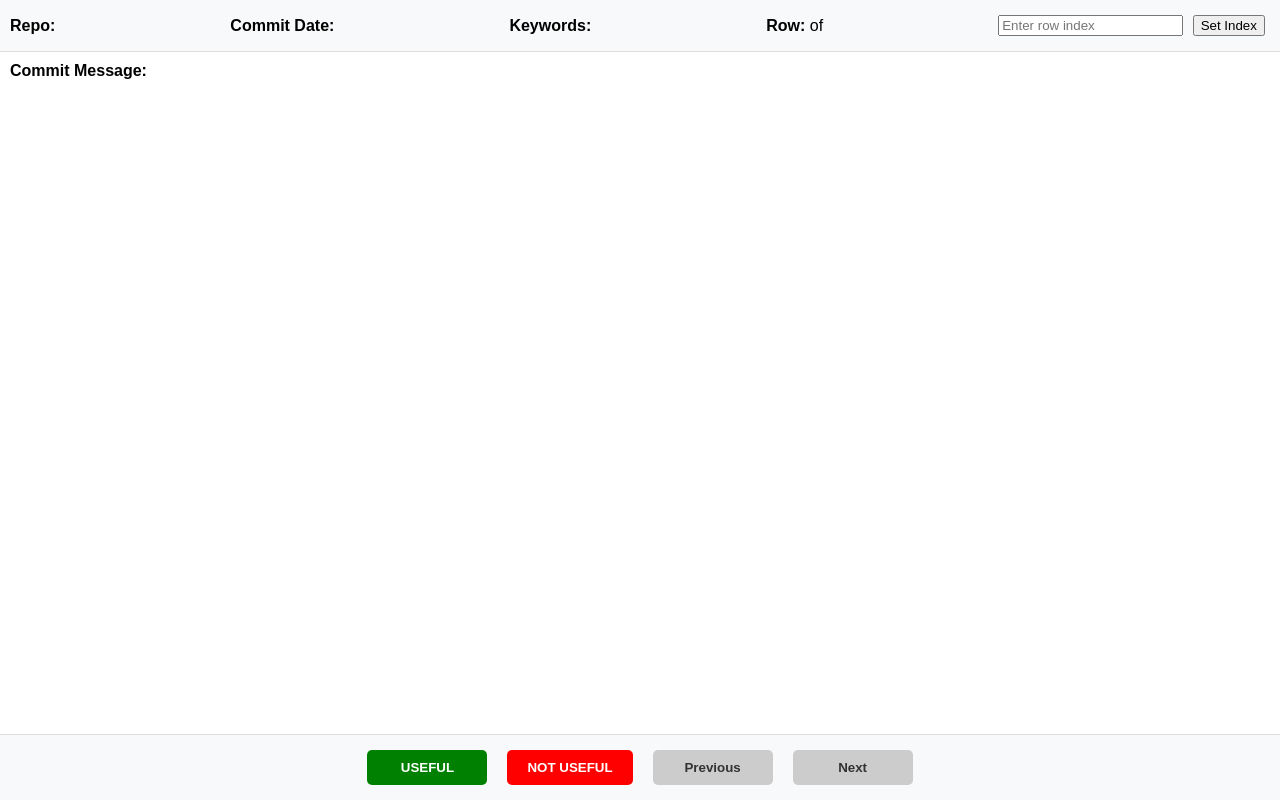
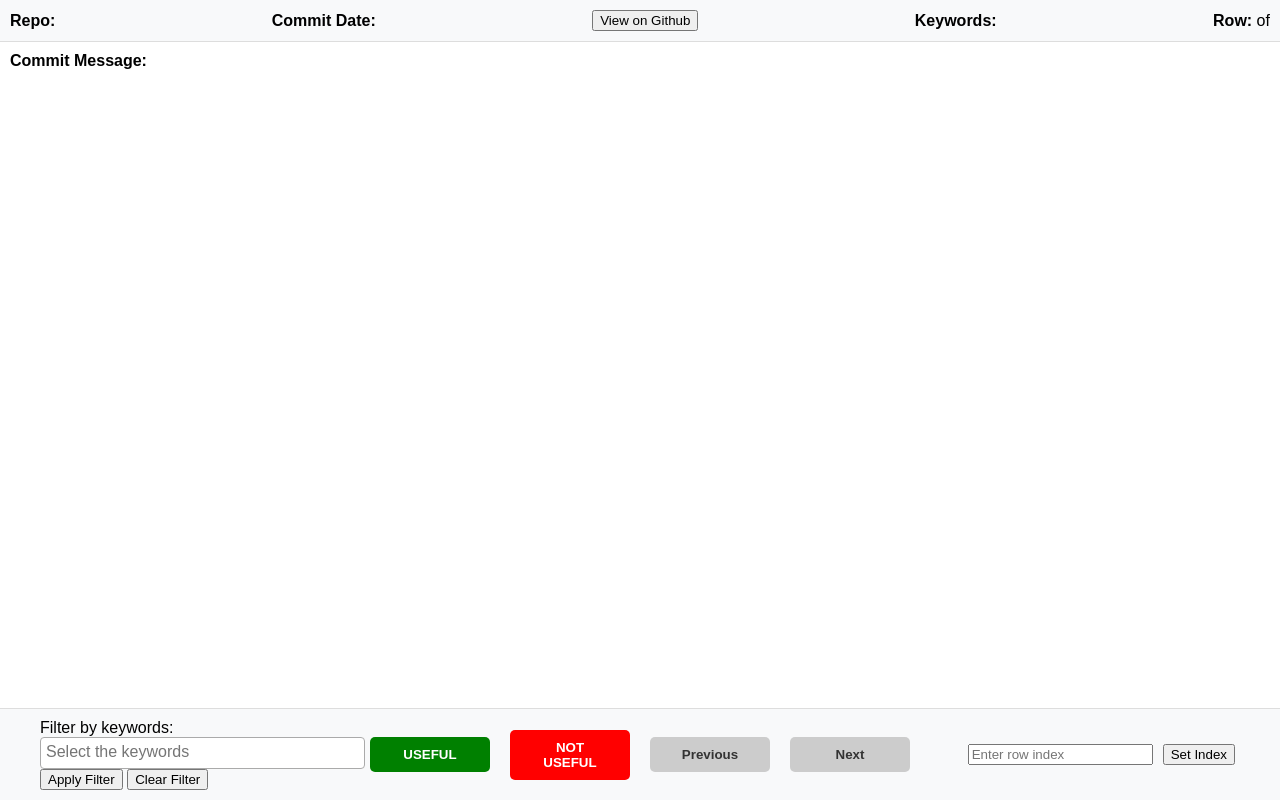
Before and after one commit to giuseppedima/web-testing-adoption-dynamics-analyzer, a Flask app: page / in a window 1280 px wide. Run offline with Flask 3, Linux system fonts and the light colour scheme; data that the repository does not hold is empty; some libraries are stand-ins or nearby versions.

Commit message:
Improved the Commit Messages Viewer + fix inconsistency on CommitFiterer
- changed the CommitFilterer class to save the keywords in lowercase as in all the other classes
- modified the html layout using grid
- added the possibilty to filter by keywords in the Commit Messages Viewer
- updated the set-index-manually component for using result index instead of row index
- added the possibility to navigate the commits and label them pressing keyboard buttons
- added a button to view the commit on github

```diff
--- a/ICSME-be/requirements.txt
+++ b/ICSME-be/requirements.txt
@@ -11,3 +11,4 @@
 six==1.17.0
 tzdata==2024.2
 Werkzeug==3.1.3
+openpyxl==3.1.2
--- a/ICSME-be/server.py
+++ b/ICSME-be/server.py
@@ -2,12 +2,11 @@
 
 from flask import Flask, jsonify, render_template,request
 import pandas as pd
+from pathlib import Path
 
 app = Flask(__name__)
 
-#csv_file_path = 'changes_to_analyze_new_merged.csv'
-csv_file_path = '/home/sergio/PycharmProjects/E2E-Miner-A-tool-for-mining-E2E-tests-from-software-repositories/PBT/pbt_files_changes.csv'
-excel_file_path = '/home/sergio/PycharmProjects/ICSME-be/adoption_commits_filtered.xlsx'
+excel_file_path = Path(__file__).parent / 'adoption_commits_filtered.xlsx'
 
 @app.route('/')
 def index():
@@ -16,7 +15,6 @@
 
 @app.route('/get_csv_data/<int:index>', methods=['GET'])
 def get_csv_data(index):
-    #df = pd.read_csv(csv_file_path)
     df = pd.read_excel(excel_file_path, engine='openpyxl')
     if index < 0 or index >= len(df):
         return jsonify({'error': 'Index out of range'})
@@ -52,8 +50,6 @@
     if index is None or new_label is None:
         return jsonify({'error': 'Index or change_label is missing'}), 400
 
-    # Leggi il CSV
-    #df = pd.read_csv(csv_file_path)
     # Leggi excel
     df = pd.read_excel(excel_file_path,engine='openpyxl')
 
@@ -69,9 +65,22 @@
 
     return jsonify({'success': True, 'message': 'Label saved successfully'})
 
+@app.route('/keywords', methods=['GET'])
+def get_keywords():
+    df = pd.read_excel(excel_file_path, engine='openpyxl')
+    # Filtra solo i valori non vuoti
+    # Estrai tutte le keyword, splitta per virgola, trimma e rendi uniche
+    keywords_series = df['matches'].dropna().apply(lambda x: [kw.strip() for kw in str(x).split(',')])
+    keywords = sorted(set(kw for sublist in keywords_series for kw in sublist if kw))
+    # Trunca ogni keyword a 200 caratteri e aggiungi "..." se necessario
+    keywords = [keyword[:200] + "..." if len(keyword) > 200 else keyword for keyword in keywords]
+
+    return jsonify(keywords)
+
+
 @app.route('/labels', methods=['GET'])
 def get_labels():
-    df = pd.read_csv(csv_file_path)
+    df = pd.read_excel(excel_file_path, engine='openpyxl')
     # Filtra solo i valori non vuoti
     labels = sorted(df['label'].dropna().unique().tolist())
     # Trunca ogni label a 200 caratteri e aggiungi "..." se necessario
@@ -79,5 +88,19 @@
 
     return jsonify(labels)
 
+@app.route('/filter_by_keywords', methods=['POST'])
+def filter_by_keywords():
+    data = request.get_json()
+    keywords = data.get('keywords', [])
+    if not keywords:
+        return jsonify({'indices': []})
+    df = pd.read_excel(excel_file_path, engine='openpyxl')
+    indices = []
+    for idx, row in df.iterrows():
+        matches = str(row.get('matches', ''))
+        if any(kw in matches for kw in keywords):
+            indices.append(idx)
+    return jsonify({'indices': indices})
+
 if __name__ == '__main__':
     app.run(debug=True)
--- a/ICSME-be/static/IST-script.js
+++ b/ICSME-be/static/IST-script.js
@@ -1,5 +1,6 @@
 let currentIndex = 0;
 let totalRows = 0;
+let filteredIndices = null; // Nuova variabile globale
 
 document.addEventListener('DOMContentLoaded', () => {
     fetch('/get_total_rows')
@@ -8,6 +9,68 @@
             totalRows = data.total_rows;
             document.getElementById('total-rows').textContent = totalRows;
             loadRow(currentIndex);
+            updateFilterResultsInfo();
+        });
+
+    $('#keyword-filter').select2({
+        placeholder: "Select the keywords",
+        width: '100%'
+    });
+
+    document.getElementById('clear-keyword-filter').addEventListener('click', function() {
+        $('#keyword-filter').val(null).trigger('change');
+        document.getElementById('apply-keyword-filter').click(); // Simula il click per applicare il filtro
+    });
+
+    document.getElementById('apply-keyword-filter').addEventListener('click', function() {
+        const selectedKeywords = $('#keyword-filter').val();
+        console.log('Selected keywords:', selectedKeywords);
+
+        // Se nessuna keyword selezionata, resetta la visualizzazione
+        if (!selectedKeywords || selectedKeywords.length === 0) {
+            filteredIndices = null; // Reset filtri
+            loadRowByIndex(0);
+            return;
+        }
+
+        // Invia le keyword selezionate al backend per filtrare
+        fetch('/filter_by_keywords', {
+            method: 'POST',
+            headers: {
+                'Content-Type': 'application/json'
+            },
+            body: JSON.stringify({ keywords: selectedKeywords })
+        })
+        .then(response => response.json())
+        .then(data => {
+            const indices = data.indices;
+            if (indices.length === 0) {
+                alert('Nessun risultato trovato per le keyword selezionate.');
+                filteredIndices = null;
+                return;
+            }
+            filteredIndices = indices;
+            loadRowByIndex(0);
+        })
+        .catch(error => {
+            alert('Errore durante il filtraggio: ' + error);
+        });
+    });
+
+    // Popola le opzioni dal backend
+    fetch('/keywords')
+        .then(response => response.json())
+        .then(keywords => {
+            const select = document.getElementById('keyword-filter');
+            select.innerHTML = ''; // Pulisci le opzioni esistenti
+            keywords.forEach(keyword => {
+                const option = document.createElement('option');
+                option.value = keyword;
+                option.textContent = keyword;
+                select.appendChild(option);
+            });
+            // Aggiorna Select2 dopo aver aggiunto le opzioni
+            $('#keyword-filter').trigger('change');
         });
 });
 
@@ -58,74 +121,60 @@
                 document.getElementById('change-label').value='';
             }*/
 
+            document.getElementById('view-commit').onclick = function() {
+                window.open(`https://github.com/${data.repo}/commit/${data.hash}`, '_blank');
+            };
+
         });
 }
 
 
-function  setCurrentIndexManually(){
-       const index = parseInt(document.getElementById('index-input').value, 10);
+function loadRowByIndex(index) {
+    if (filteredIndices && filteredIndices.length > 0) {
+        if (index >= 0 && index < filteredIndices.length) {
+            currentIndex = index;
+            loadRow(filteredIndices[currentIndex]);
+        }
+    } else {
+        if (index >= 0 && index < totalRows) {
+            currentIndex = index;
+            loadRow(currentIndex);
+        }
+    }
+    updateFilterResultsInfo();
+}
+
+function setCurrentIndexManually() {
+    const index = parseInt(document.getElementById('index-input').value, 10);
     console.log('set current index manually: ' + index);
 
-    if (!isNaN(index) && index <= totalRows && index >= 1) {
-        currentIndex = index - 1;
-        loadRow(currentIndex);
+    if (!isNaN(index)) {
+        loadRowByIndex(index - 1);
     } else {
-        console.log('Invalid index');
+        alert('Invalid index');
     }
-
 }
 
 function previousRow() {
-    if (currentIndex > 0) {
-        currentIndex--;
-        loadRow(currentIndex);
-    }
+    loadRowByIndex(currentIndex - 1);
 }
 
 function nextRow() {
-    if (currentIndex < totalRows - 1) {
-        currentIndex++;
-        loadRow(currentIndex);
-    }
+    loadRowByIndex(currentIndex + 1);
 }
 
 function saveLabel(label) {
-    const data ={
-        index: currentIndex,
-        change_label : label
+    let realIndex;
+    if (filteredIndices && filteredIndices.length > 0) {
+        realIndex = filteredIndices[currentIndex];
+    } else {
+        realIndex = currentIndex;
     }
-    perform_save_label_request(data)
-
-    /*
-    const label_text = document.getElementById("change-label").value;
-    const selectElement = document.getElementById('label-options'); // Ottieni il riferimento alla select
-    const selectedValue = selectElement.value; // Ottieni il valore selezionato
-    console.log('label_text: '+label_text+' combobox: '+selectedValue)
-    if(label_text!='' && selectedValue!=''){
-       alert('You can only enter a label manually or choose it from the combo box!')
-    }else if (label_text!='' && selectedValue ==''){
-         const data = {
-            index: currentIndex,
-            change_label: label_text
-        };
-         console.log('saving label '+label_text+' row_index: '+currentIndex)
-         perform_save_label_request(data);
-    }else if(label_text=='' && selectedValue!=''){
-        const data = {
-            index: currentIndex,
-            change_label: selectedValue
-        };
-        console.log('saving label '+selectedValue+' row_index: '+currentIndex)
-        perform_save_label_request(data);
-    }else{ //empty case
-        data ={
-            index : currentIndex,
-            change_label:''
-        }
-        perform_save_label_request(data)
-        console.log('deleting the current label from row_index: '+currentIndex);
-    }*/
-
+    const data = {
+        index: realIndex,
+        change_label: label
+    };
+    perform_save_label_request(data);
 }
 
 
@@ -141,7 +190,8 @@
     .then(response => response.json())
     .then(data => {
         if (data.success) {
-            alert("Label saved successfully!");
+            loadRowByIndex(currentIndex); // Ricarica la riga corrente per aggiornare l'etichetta
+            // alert("Label saved successfully!");
         } else {
             alert("Error: " + data.error);
         }
@@ -205,3 +255,48 @@
         diffContent.appendChild(lineElement);
     });
 }
+
+function updateFilterResultsInfo() {
+    const infoSpan = document.getElementById('filter-results-info');
+    if (!infoSpan) return;
+    if (filteredIndices && filteredIndices.length > 0) {
+        infoSpan.textContent = `Result ${currentIndex + 1} of ${filteredIndices.length}`;
+    } else {
+        infoSpan.textContent = `Result ${currentIndex + 1} of ${totalRows}`;
+    }
+}
+
+document.addEventListener('keydown', function(event) {
+    const active = document.activeElement;
+
+    // Se focus su input indice e Invio, imposta indice manualmente
+    if (event.key === 'Enter' && active && active.id === 'index-input') {
+        setCurrentIndexManually();
+        event.preventDefault();
+        return;
+    }
+
+    // Evita conflitti se si sta scrivendo in un input
+    if (active && (active.tagName === 'INPUT')) return;
+
+    switch(event.key) {
+        case 'ArrowLeft':
+        case 'ArrowUp':
+            previousRow();
+            event.preventDefault();
+            break;
+        case 'ArrowRight':
+        case 'ArrowDown':
+            nextRow();
+            event.preventDefault();
+            break;
+        case 'Enter':
+            saveLabel('useful');
+            event.preventDefault();
+            break;
+        case 'Backspace':
+            saveLabel('not-useful');
+            event.preventDefault();
+            break;
+    }
+});
--- a/ICSME-be/templates/IST-commit-analysis.html
+++ b/ICSME-be/templates/IST-commit-analysis.html
@@ -4,17 +4,27 @@
     <meta charset="UTF-8">
     <meta name="viewport" content="width=device-width, initial-scale=1.0">
     <title>Commit Messages Viewer</title>
+    <link href="https://cdn.jsdelivr.net/npm/select2@4.1.0-rc.0/dist/css/select2.min.css" rel="stylesheet" />
     <style>
-    body {
-        font-family: Arial, sans-serif;
+    html, body {
+        height: 100%;
         margin: 0;
         padding: 0;
+        font-family: Arial, sans-serif;
+    }
+    body {
+        min-height: 100vh;
+        display: grid;
+        grid-template-rows: auto 1fr auto;
+        grid-template-areas:
+            "top"
+            "main"
+            "bottom";
         height: 100vh;
-        display: flex;
-        flex-direction: column;
     }
 
     #top-info {
+        grid-area: top;
         padding: 10px;
         background-color: #f8f9fa;
         border-bottom: 1px solid #ddd;
@@ -25,10 +35,10 @@
     }
 
     #content {
-        flex: 1;
+        grid-area: main;
         display: flex;
         overflow: hidden;
-        height: calc(100vh - 120px);
+        height: 100%;
     }
 
     #commit-message, #diff-content {
@@ -68,13 +78,43 @@
     }
 
     #bottom-controls {
-        padding: 10px;
+        grid-area: bottom;
+        display: grid;
+        grid-template-columns: 1fr 1fr 1fr;
+        align-items: center;
+        padding: 10px 40px;
         background-color: #f8f9fa;
         border-top: 1px solid #ddd;
-        text-align: center;
     }
 
-    button {
+    #filter-container {
+        grid-column: 1;
+        justify-self: stretch;
+        align-items: flex-start;
+        width: 100%;
+    }
+
+    #buttons-container {
+        grid-column: 2;
+        justify-self: center;
+        display: flex;
+        flex-direction: row;
+        gap: 10px;
+        align-items: center;
+    }
+
+    #index-container {
+        grid-column: 3;
+        justify-self: end;
+        display: flex;
+        flex-direction: row;
+        align-items: center;
+        gap: 5px;
+    }
+
+    #bottom-controls > button,
+    #buttons-container > button,
+    #index-container > button {
         margin: 5px;
     }
 
@@ -86,20 +126,16 @@
         font-size: 14px;
         line-height: 1.5;
     }
-</style>
 
-
+    </style>
 </head>
 <body>
 <div id="top-info">
     <div><strong>Repo:</strong> <span id="repo"></span></div>
     <div><strong>Commit Date:</strong> <span id="commit-date"></span></div>
+    <div><button id="view-commit">View on Github</button></div>
     <div><strong>Keywords:</strong> <span id="keywords"></span></div>
     <div><strong>Row:</strong> <span id="current-index"></span> of <span id="total-rows"></span></div>
-    <div>
-        <input type="number" id="index-input" min="0" placeholder="Enter row index">
-        <button id="set-index-button">Set Index</button>
-    </div>
 </div>
 
 <!-- Content div with commit message and diff content -->
@@ -111,30 +147,29 @@
 </div>
 
 
-<!--
+<!-- Bottom controls div -->
 <div id="bottom-controls">
-    <div style="display: flex; align-items: stretch; width: 100%;">
-        <select id="useful-options" style="flex-grow: 1; margin-left: 10px;">
-          <option value="useful">Useful</option>
-          <option value="not-useful">Not Useful</option>
-        </select>
-        <button id="save-button">Save</button>
+    <div id="filter-container">
+        <label for="keyword-filter">Filter by keywords:</label>
+        <select id="keyword-filter" multiple></select>
+        <button id="apply-keyword-filter" title="Apply filter">Apply Filter</button>
+        <button id="clear-keyword-filter" title="Clear filter" type="button">Clear Filter</button>
+        <span id="filter-results-info" style="margin-left:10px; font-weight:bold;"></span>
     </div>
-    <div>
-        <button id="prev-button">Previous</button>
-        <button id="next-button">Next</button>
+    <div id="buttons-container">
+        <button id="useful-button" style="background-color: green; color: white; padding: 10px 20px; border: none; border-radius: 5px; min-width: 120px; font-weight: bold;" title="Useful (Enter key)">USEFUL</button>
+        <button id="not-useful-button" style="background-color: red; color: white; padding: 10px 20px; border: none; border-radius: 5px; min-width: 120px; font-weight: bold;" title="Not Useful (Backspace key)">NOT USEFUL</button>
+        <button id="prev-button" style="background-color: #ccc; color: #333; padding: 10px 20px; border: none; border-radius: 5px; min-width: 120px; font-weight: bold;" title="Previous (←/↑ keys)">Previous</button>
+        <button id="next-button" style="background-color: #ccc; color: #333; padding: 10px 20px; border: none; border-radius: 5px; min-width: 120px; font-weight: bold;" title="Next (→/↓ keys)">Next</button>
+    </div>
+    <div id="index-container">
+        <input type="number" id="index-input" min="1" placeholder="Enter row index">
+        <button id="set-index-button" title="Go to index (Enter key on input field)">Set Index</button>
     </div>
 </div>
--->
 
-<!-- Bottom controls div -->
-<div id="bottom-controls" style="display: flex; justify-content: center; gap: 10px; margin-top: 20px;">
-    <button id="useful-button" style="background-color: green; color: white; padding: 10px 20px; border: none; border-radius: 5px; min-width: 120px; font-weight: bold;">USEFUL</button>
-    <button id="not-useful-button" style="background-color: red; color: white; padding: 10px 20px; border: none; border-radius: 5px; min-width: 120px; font-weight: bold;">NOT USEFUL</button>
-    <button id="prev-button" style="background-color: #ccc; color: #333; padding: 10px 20px; border: none; border-radius: 5px; min-width: 120px; font-weight: bold;">Previous</button>
-    <button id="next-button" style="background-color: #ccc; color: #333; padding: 10px 20px; border: none; border-radius: 5px; min-width: 120px; font-weight: bold;">Next</button>
-</div>
-
+<script src="https://code.jquery.com/jquery-3.6.0.min.js"></script>
+<script src="https://cdn.jsdelivr.net/npm/select2@4.1.0-rc.0/dist/js/select2.min.js"></script>
 <script src="{{ url_for('static', filename='IST-script.js') }}"></script>
 </body>
 </html>
```
Also changed, not shown: E2E-Miner/CommitFilterer/commitFilterer.py (+6 -4 lines).
